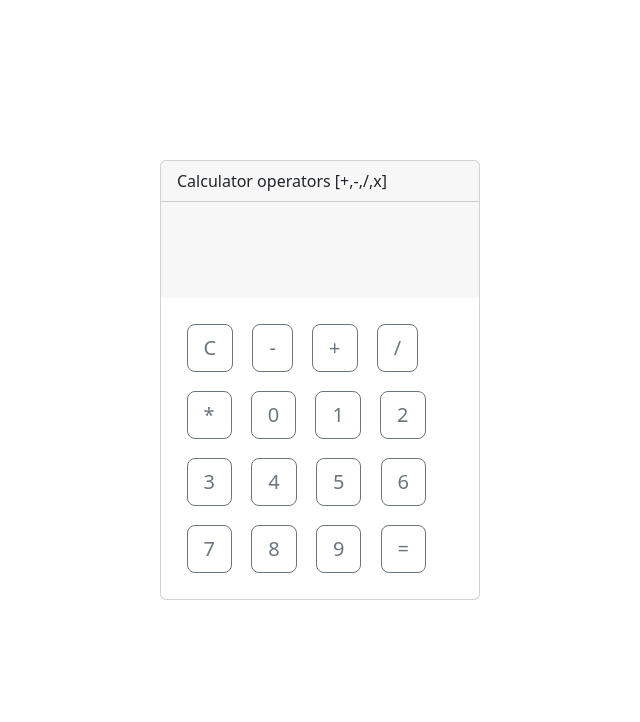
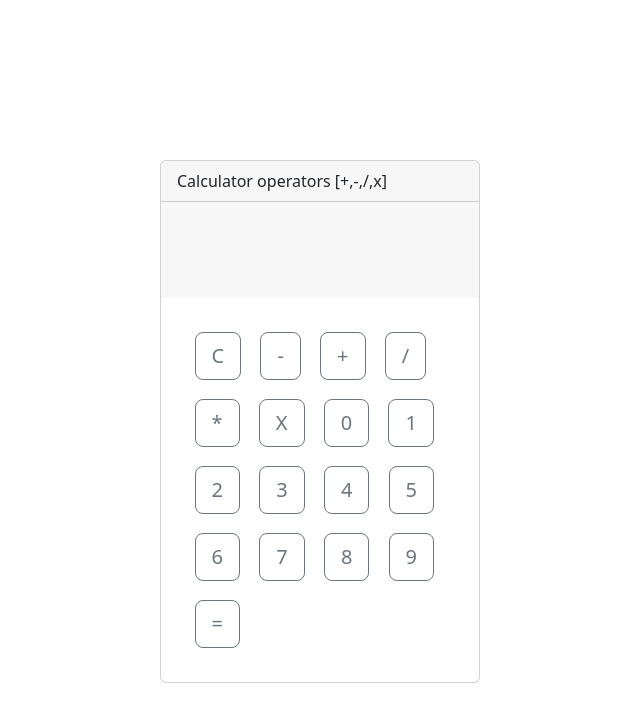
Before and after one commit to Atique22/Calculator-App, a React (Create React App) app: page / in a window 1280 px wide. Shown: the top 722 px of the page, without its empty margins (0-640 px from the left). Built offline with nearby package versions, Linux system fonts and the light colour scheme.

Commit message:
6 22 Commit

```diff
--- a/src/components/CalBody.js
+++ b/src/components/CalBody.js
@@ -9,10 +9,10 @@ export default function CalculatorBody ({setExpressionCheck}){
         setExpressionCheck(e);
     }
 
-    const buttonArray = ['C','-','+','/','*',0,1,2,3,4,5,6,7,8,9,'='];
+    const buttonArray = ['C','-','+','/','*','X',0,1,2,3,4,5,6,7,8,9,'='];
     return(
 
-        <Card.Body>
+        <Card.Body style={{ padding: '1.5rem', border: '1px' }}>
         {  buttonArray.map((item) =><Button size='lg' key={item} onClick={() => onClickAction(`${item}`)} variant="outline-secondary" style={{margin: '0.6rem'}}>{item}</Button>)}
         </Card.Body>
     )
--- a/src/components/Calculation.js
+++ b/src/components/Calculation.js
@@ -6,17 +6,24 @@ import CalculatorResult from './CalResult';
 export default function Calculate (){
 
     const [store_value, setStore_value] = useState('');
-    const [expression, setExpression] = useState('');
+    let [expression, setExpression] = useState('');
     const rapper=(value)=>{
 
         try {
-            if(value.includes("=")){
+
+            if(value.includes("X")){ //backspace
+
+                expression = expression.substring(0, expression.length-1);
+                setExpression(expression);
+                console.log("backspace is press = "+expression);
+            }
+            else if(value.includes("=")){ //for equal operator
                 console.log("equal operator  call");
                 // console.log(eval(expression));
                 setStore_value(expression);
                 setExpression(window.eval(expression));
 
-            }else if(value.includes("C")){
+            }else if(value.includes("C")){ //for clear..
                 console.log("clear call");
                 // console.log(eval(expression));
                 setExpression('');
```
